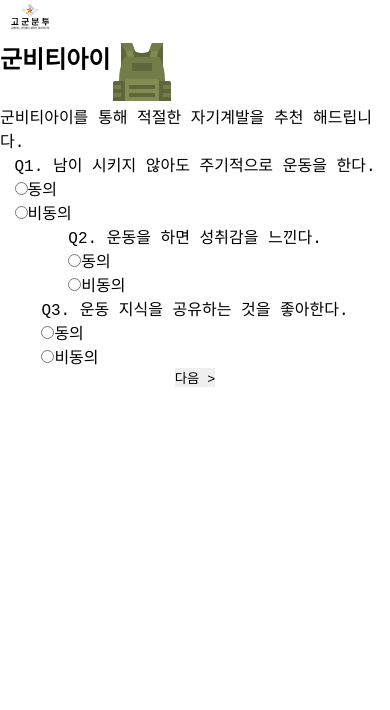
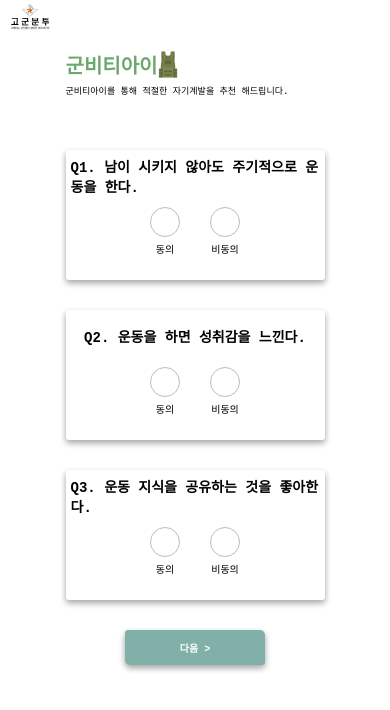
Before and after one commit to youkwon515/GoGunBunTu, a React (Create React App) app: page / in a window 390 px wide. Shown: the top 710 px of the page. Built offline with nearby package versions, Linux system fonts and the light colour scheme.

Commit message:
FEAT : mobile 추가

```diff
--- a/src/index.css
+++ b/src/index.css
@@ -103,6 +103,41 @@
     font-size: 12px;
 }
 
+/* title mobile */
+
+.mobile-abti {
+    display: flex;
+    flex-direction: column;
+    align-items: center;
+    padding: 10px;
+    gap: 30px;
+    width: 100%;
+    height: 100%;
+}
+
+.mobile-title-box {
+    display: flex;
+    flex-direction: column;
+    gap: 5px;
+    width: 70%;
+    height: 70px;
+}
+
+.mobile-title {
+    font-size: 20px;
+    font-weight: 700;
+    color: #6CA86E;
+}
+
+.mobile-title-box img {
+    width: 20px;
+}
+
+.mobile-title-box p {
+    color: #000;
+    font-size: 9px;
+}
+
 /* abti */
 
 .pc-abti-question-box {
@@ -173,15 +208,76 @@
 }
 
 
+/* mobile abti*/
 
-.mobile-abti {
+.mobile-abti-question-box {
     display: flex;
     flex-direction: column;
     align-items: center;
-    width: 100%;
-    height: 100%;
+    border-radius: 3px;
+    width: 70%;
+    height: 130px;
+    box-shadow: 0 3px 6px rgba(0,0,0,0.16), 0 3px 6px rgba(0,0,0,0.23);
 }
 
+.mobile-abti-question {
+    display: flex;
+    justify-content: center;
+    align-items: center;
+    padding: 5px;
+    font-weight: 700;
+    font-size: 14px;
+    width: 100%;
+    height: 40%;
+}
+
+
+.mobile-abti-checkbox {
+    display: flex;
+    justify-content: center;
+    gap: 30px;
+    width: 100%;
+    height: 60%;
+    padding: 5px;
+}
+
+.mobile-abti-checkbox > div {
+    display: flex;
+    flex-direction: column;
+    align-items: center;
+    gap: 4px;
+    color: #000;
+    font-size: 10px;
+}
+
+.mobile-abti-checkbox label {cursor: pointer;}
+
+.mobile-abti-checkbox input[type="radio"] + label {
+    display: flex;
+    width: 30px;
+    height: 30px;
+    border-radius: 100%;
+    border: 1px solid #bcbcbc;
+    cursor: pointer;
+    transition: all 0.5s;
+}
+
+.mobile-abti-checkbox input[type="radio"]:checked + .abti-yes-label { background: #BAEAC5;}
+.mobile-abti-checkbox input[type="radio"]:checked + .abti-no-label { background: #C3EEEE;}
+
+.mobile-abti-checkbox input[type="radio"] {display: none;}
+
+.mobile-router-button {
+    border-radius: 3px 5px 3px 5px;
+    width: 140px;
+    height: 35px;
+    box-shadow: 0 3px 6px rgba(0,0,0,0.16), 0 3px 6px rgba(0,0,0,0.23);
+    background: #81B0A8;
+    color: #FFFFFF;
+    font-weight: 700;
+    font-size: 10px;
+    cursor: pointer;
+}
 
 /* result */
 
@@ -234,5 +330,57 @@
     height: 30px;
     font-size: 17px;
     font-weight: 700;
+}
 
+/* result mobile */
+
+.mobile-result {
+    display: flex;
+    flex-direction: column;
+    align-items: center;
+    padding: 10px;
+    gap: 30px;
+    width: 100%;
+    height: 100%;
 }
+
+.mobile-result-category-box {
+    display: flex;
+    align-items: center;
+    width: 70%;
+    height: 20px;
+}
+
+.mobile-result-category-box h2 {
+    font-size: 18px;
+    font-weight: 700;
+}
+
+.mobile-result-contents-box {
+    display: flex;
+    flex-direction: column;
+    gap: 20px;
+    width: 70%;
+    height: 300px;
+    border-radius: 3px;
+    padding: 10px;
+    box-shadow: 0 3px 6px rgba(0,0,0,0.16), 0 3px 6px rgba(0,0,0,0.23);
+}
+
+.mobile-result-contents-box span {
+    width: 100%;
+    height: 30px;
+    font-size: 12px;
+    padding: 3px;
+}
+
+.mobile-result-main-text {
+    display: flex;
+    align-items: center;
+    border-bottom: 1px solid #7DA09A;
+    width: 100%;
+    color: #4e4d4d;
+    height: 30px;
+    font-size: 15px;
+    font-weight: 700;
+}
```
